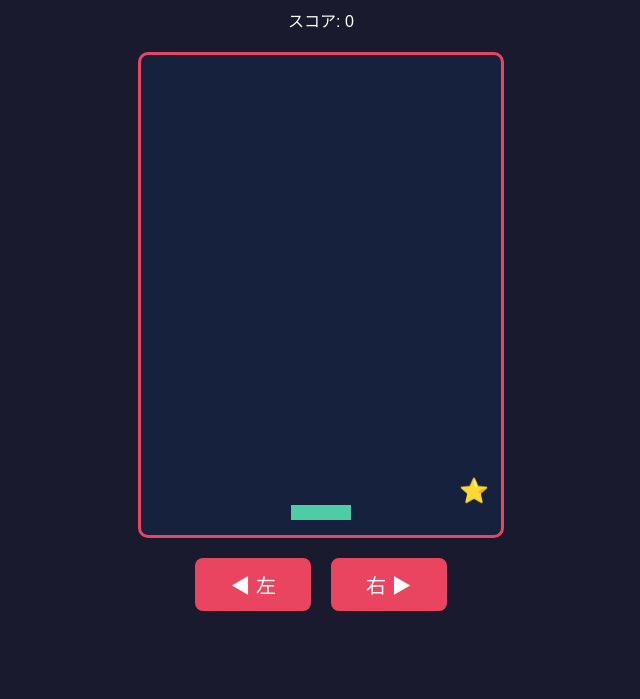
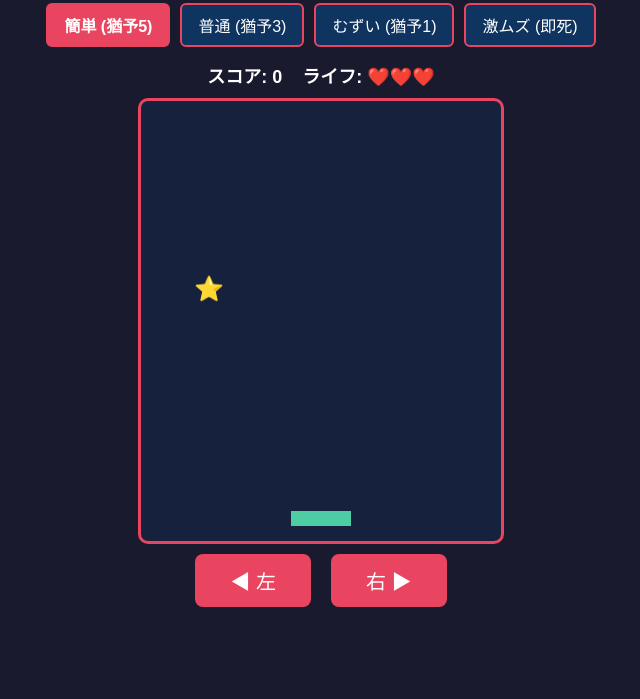
Before and after one commit to yuyu4649dayo-star/a, a plain HTML site: page index.html in a window 1280 px wide. Shown: the part 101-800 px from the top of the page, without its empty margins (319-959 px from the left). Drawn offline with Linux system fonts and the light colour scheme.

Commit message:
Update index.html

```diff
--- a/index.html
+++ b/index.html
@@ -3,7 +3,7 @@
 <head>
   <meta charset="UTF-8">
   <meta name="viewport" content="width=device-width, initial-scale=1.0">
-  <title>星キャッチゲーム</title>
+  <title>星キャッチゲーム - 難易度選択版</title>
   <style>
     body {
       background-color: #1a1a2e;
@@ -11,24 +11,53 @@
       font-family: sans-serif;
       text-align: center;
       margin: 0;
-      padding: 20px;
+      padding: 15px;
     }
-    /* ゲーム画面の枠線と背景 */
+    .info-panel {
+      display: flex;
+      justify-content: center;
+      gap: 20px;
+      font-size: 18px;
+      font-weight: bold;
+      margin-bottom: 10px;
+    }
     canvas {
       background-color: #16213e;
       border: 3px solid #e94560;
       border-radius: 10px;
       display: block;
-      margin: 20px auto;
+      margin: 10px auto;
       touch-action: none;
     }
-    /* スマホ・iPad用操作ボタン */
+    /* 難易度選択ボタンのデザイン */
+    .mode-select {
+      margin: 15px 0;
+      display: flex;
+      justify-content: center;
+      gap: 10px;
+      flex-wrap: wrap;
+    }
+    .mode-btn {
+      font-size: 16px;
+      padding: 8px 16px;
+      background: #0f3460;
+      color: white;
+      border: 2px solid #e94560;
+      border-radius: 6px;
+      cursor: pointer;
+    }
+    .mode-btn.active {
+      background: #e94560;
+      font-weight: bold;
+    }
+    /* 操作ボタン */
     .controls {
       display: flex;
       justify-content: center;
       gap: 20px;
+      margin-top: 10px;
     }
-    button {
+    .ctrl-btn {
       font-size: 20px;
       padding: 12px 35px;
       background: #e94560;
@@ -38,7 +67,7 @@
       cursor: pointer;
       user-select: none;
     }
-    button:active {
+    .ctrl-btn:active {
       background: #0f3460;
     }
   </style>
@@ -46,25 +75,42 @@
 <body>
 
   <h1>⭐ 星キャッチゲーム</h1>
-  <p>スコア: <span id="score">0</span></p>
 
-  <!-- 描画用のキャンバス -->
-  <canvas id="gameCanvas" width="360" height="480"></canvas>
+  <!-- 難易度選択ボタン -->
+  <div class="mode-select">
+    <button class="mode-btn active" onclick="selectMode('easy', 5, this)">簡単 (猶予5)</button>
+    <button class="mode-btn" onclick="selectMode('normal', 3, this)">普通 (猶予3)</button>
+    <button class="mode-btn" onclick="selectMode('hard', 1, this)">むずい (猶予1)</button>
+    <button class="mode-btn" onclick="selectMode('extreme', 0, this)">激ムズ (即死)</button>
+  </div>
 
-  <!-- タッチ操作用のボタン -->
+  <!-- ステータス表示 -->
+  <div class="info-panel">
+    <div>スコア: <span id="score">0</span></div>
+    <div>ライフ: <span id="lives">❤️❤️❤️❤️❤️</span></div>
+  </div>
+
+  <!-- ゲーム画面 -->
+  <canvas id="gameCanvas" width="360" height="440"></canvas>
+
+  <!-- タッチ操作用ボタン -->
   <div class="controls">
-    <button id="leftBtn">◀ 左</button>
-    <button id="rightBtn">右 ▶</button>
+    <button class="ctrl-btn" id="leftBtn">◀ 左</button>
+    <button class="ctrl-btn" id="rightBtn">右 ▶</button>
   </div>
 
   <script>
     const canvas = document.getElementById('gameCanvas');
     const ctx = canvas.getContext('2d');
     const scoreEl = document.getElementById('score');
+    const livesEl = document.getElementById('lives');
 
     let score = 0;
+    let maxLives = 5;
+    let lives = 5;
+    let isGameOver = false;
 
-    // 1. プレイヤー（受ける板）のデータ
+    // 1. プレイヤーデータ
     const player = {
       x: canvas.width / 2 - 30,
       y: canvas.height - 30,
@@ -74,28 +120,76 @@
       dx: 0
     };
 
-    // 2. 落ちてくる星のデータ
+    // 2. 落ちてくる星データ
     const star = {
       x: Math.random() * (canvas.width - 30),
       y: 0,
       size: 24,
-      speed: 3
+      speed: 3.5
     };
 
-    // --- キーボード操作（PC向け） ---
+    // --- 「Oh！」ボイスを鳴らす関数 ---
+    function playOhVoice() {
+      if ('speechSynthesis' in window) {
+        window.speechSynthesis.cancel(); // 前の音声をキャンセル
+        const uttr = new SpeechSynthesisUtterance('Oh!');
+        uttr.lang = 'en-US'; // 英語発音
+        uttr.pitch = 1.3;    // 声の高さを少し高めに
+        uttr.rate = 1.2;     // 少し早めに「Oh!」
+        window.speechSynthesis.speak(uttr);
+      }
+    }
+
+    // --- 難易度切り替え処理 ---
+    function selectMode(mode, allowedMisses, btnElement) {
+      // ボタンの見た目更新
+      document.querySelectorAll('.mode-btn').forEach(b => b.classList.remove('active'));
+      btnElement.classList.add('active');
+
+      // 猶予（ライフ）設定
+      maxLives = allowedMisses;
+
+      // 難易度ごとに星の落ちるスピードも調整
+      if (mode === 'easy') star.speed = 3;
+      if (mode === 'normal') star.speed = 4;
+      if (mode === 'hard') star.speed = 5.5;
+      if (mode === 'extreme') star.speed = 7;
+
+      resetGame();
+    }
+
+    // 画面のライフ表示を更新
+    function updateLivesDisplay() {
+      if (maxLives === 0) {
+        livesEl.textContent = '💀 1ミス即死';
+      } else {
+        livesEl.textContent = '❤️'.repeat(lives) || '💀 0';
+      }
+    }
+
+    // リセット処理
+    function resetGame() {
+      score = 0;
+      lives = maxLives;
+      isGameOver = false;
+      scoreEl.textContent = score;
+      updateLivesDisplay();
+      resetStar();
+    }
+
+    // --- 操作設定 ---
     document.addEventListener('keydown', (e) => {
       if (e.key === 'ArrowLeft' || e.key === 'a') player.dx = -player.speed;
       if (e.key === 'ArrowRight' || e.key === 'd') player.dx = player.speed;
+      if (isGameOver && e.key === ' ') resetGame();
     });
 
     document.addEventListener('keyup', (e) => {
       if (['ArrowLeft', 'ArrowRight', 'a', 'd'].includes(e.key)) player.dx = 0;
     });
 
-    // --- ボタン操作（タッチ/クリック向け） ---
     const leftBtn = document.getElementById('leftBtn');
     const rightBtn = document.getElementById('rightBtn');
-
     const startLeft = (e) => { e.preventDefault(); player.dx = -player.speed; };
     const startRight = (e) => { e.preventDefault(); player.dx = player.speed; };
     const stop = () => player.dx = 0;
@@ -110,18 +204,23 @@
     rightBtn.addEventListener('mousedown', startRight);
     rightBtn.addEventListener('mouseup', stop);
 
-    // 3. ゲームループ（毎秒約60回実行される処理）
+    // スマホ等のタッチでリトライできるようにする
+    canvas.addEventListener('click', () => {
+      if (isGameOver) resetGame();
+    });
+
+    // --- メインゲームループ ---
     function update() {
-      // プレイヤーの移動処理
+      if (!isGameOver) {
+        // プレイヤー移動
         player.x += player.dx;
-      // 画面外に出ないように制限
         if (player.x < 0) player.x = 0;
         if (player.x + player.width > canvas.width) player.x = canvas.width - player.width;
 
-      // 星の落下処理
+        // 星移動
         star.y += star.speed;
 
-      // 当たり判定（プレイヤーと星がぶつかったか）
+        // 当たり判定（キャッチ成功）
         if (
           star.y + star.size >= player.y &&
           star.x + star.size >= player.x &&
@@ -132,41 +231,68 @@
           resetStar();
         }
 
-      // 星が一番下まで落ちてしまった場合
+        // ミス判定（下に落ちた）
         if (star.y > canvas.height) {
+          playOhVoice(); // 🔊 「Oh！」ボイスを再生！
+
+          if (maxLives === 0) {
+            // 激ムズ（1回で終了）
+            isGameOver = true;
+          } else {
+            lives--;
+            updateLivesDisplay();
+            if (lives <= 0) {
+              isGameOver = true;
+            } else {
               resetStar();
             }
+          }
+        }
+      }
 
-      // 画面の再描画
       draw();
-
-      // 次のフレームを呼び出す
       requestAnimationFrame(update);
     }
 
-    // 星の位置とスピードを再設定
     function resetStar() {
       star.y = 0;
       star.x = Math.random() * (canvas.width - star.size);
-      // スコアが上がるほど少しずつ速くする
-      star.speed = 3 + Math.floor(score / 50);
     }
 
-    // 画面に図形を描く関数
+    // --- 描画処理 ---
     function draw() {
-      // 画面をリセット
       ctx.clearRect(0, 0, canvas.width, canvas.height);
 
-      // プレイヤーを描画
+      // プレイヤー
       ctx.fillStyle = '#4ecca3';
       ctx.fillRect(player.x, player.y, player.width, player.height);
 
-      // 星（絵文字）を描画
+      // 星
+      if (!isGameOver) {
         ctx.font = `${star.size}px sans-serif`;
         ctx.fillText('⭐', star.x, star.y + star.size);
       }
 
-    // ゲーム開始！
+      // ゲームオーバー画面
+      if (isGameOver) {
+        ctx.fillStyle = 'rgba(0, 0, 0, 0.75)';
+        ctx.fillRect(0, 0, canvas.width, canvas.height);
+
+        ctx.fillStyle = '#e94560';
+        ctx.font = 'bold 30px sans-serif';
+        ctx.textAlign = 'center';
+        ctx.fillText('GAME OVER', canvas.width / 2, canvas.height / 2 - 20);
+
+        ctx.fillStyle = '#fff';
+        ctx.font = '16px sans-serif';
+        ctx.fillText(`最終スコア: ${score}点`, canvas.width / 2, canvas.height / 2 + 20);
+        ctx.fillText('画面タップかボタンでリトライ', canvas.width / 2, canvas.height / 2 + 50);
+        ctx.textAlign = 'left';
+      }
+    }
+
+    // 初期化と開始
+    updateLivesDisplay();
     update();
   </script>
 </body>
```
Lines whose indentation alone changed are shown as unchanged.
